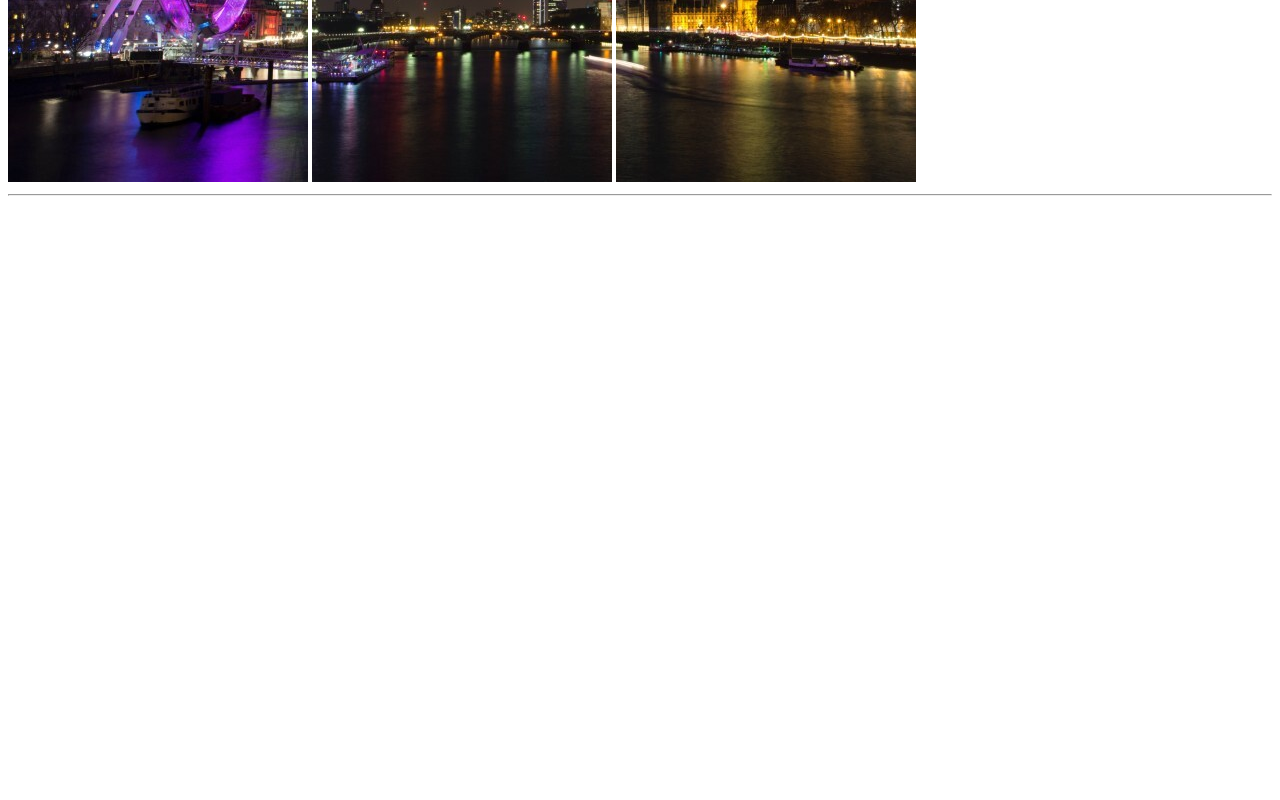
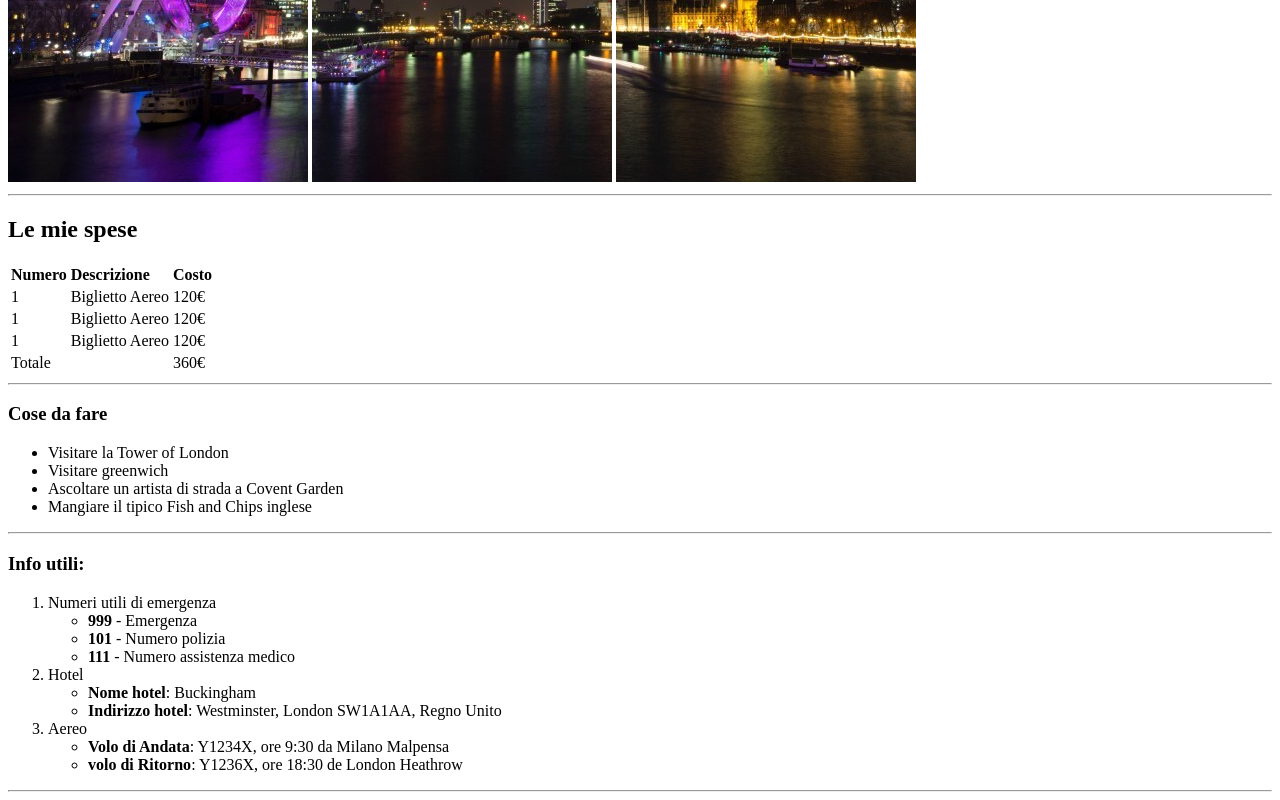
Before and after one commit to karfaisarra/html-london-trip, a plain HTML site: page index.html in a window 1280 px wide. Shown: the part 498-1298 px from the top of the page. Before the commit the page ends 800 px from the top, so only its background shows below. Drawn offline with Linux system fonts and the light colour scheme.

Commit message:
section commit

```diff
--- a/index.html
+++ b/index.html
@@ -14,5 +14,102 @@
         <img src="img/img3.jpg" alt="">
         <hr>
     </header>
+    <section>
+        <h2>Le mie spese</h2>
+        <table>
+            <thead>
+                <tr>
+                    <td><strong>Numero</strong</td>
+                    <td><strong>Descrizione</strong></td>
+                    <td><strong>Costo</strong></td>
+                </tr>
+            </thead>
+            <tbody>
+                <tr>
+                    <td>1</td>
+                    <td>Biglietto Aereo</td>
+                    <td>120€</td>
+                </tr>
+                <tr>
+                    <td>1</td>
+                    <td>Biglietto Aereo</td>
+                    <td>120€</td>
+                </tr>
+                <tr>
+                    <td>1</td>
+                    <td>Biglietto Aereo</td>
+                    <td>120€</td>
+                </tr>
+            </tbody>
+            <tfoot>
+                <tr>
+                    <td>Totale</td>
+                    <td></td>
+                    <td>360€</td>
+                </tr>
+            </tfoot>
+        </table>
+        <hr>
+    </section>
+    <section>
+        <h3>Cose da fare</h3>
+        <ul>
+            <li>
+                Visitare la Tower of London
+            </li>
+            <li>
+                Visitare greenwich
+            </li>
+            <li>
+                Ascoltare un artista di strada a Covent Garden
+            </li>
+            <li>
+                Mangiare il tipico Fish and Chips inglese
+            </li>
+        </ul>
+        <hr>
+    </section>
+    <section>
+        <h3>Info utili:</h3>
+        <ol>
+            <li>
+                Numeri utili di emergenza
+                <ul>
+                    <li>
+                        <strong>999</strong> - Emergenza
+                    </li>
+                    <li>
+                        <strong>101</strong> - Numero polizia
+                    </li>
+                    <li>
+                        <strong>111</strong> - Numero assistenza medico
+                    </li>
+                </ul>
+            </li>
+            <li>
+                Hotel
+                <ul>
+                    <li>
+                        <strong>Nome hotel</strong>: Buckingham
+                    </li>
+                    <li>
+                        <strong>Indirizzo hotel</strong>: Westminster, London SW1A1AA, Regno Unito
+                    </li>
+                </ul>
+            </li>
+            <li>
+                Aereo
+                <ul>
+                    <li>
+                        <strong>Volo di Andata</strong>: Y1234X, ore 9:30 da Milano Malpensa
+                    </li>
+                    <li>
+                        <strong>volo di Ritorno</strong>: Y1236X, ore 18:30 de London Heathrow
+                    </li>
+                </ul>
+            </li>
+        </ol>
+        <hr>
+    </section>
 </body>
 </html>
```
